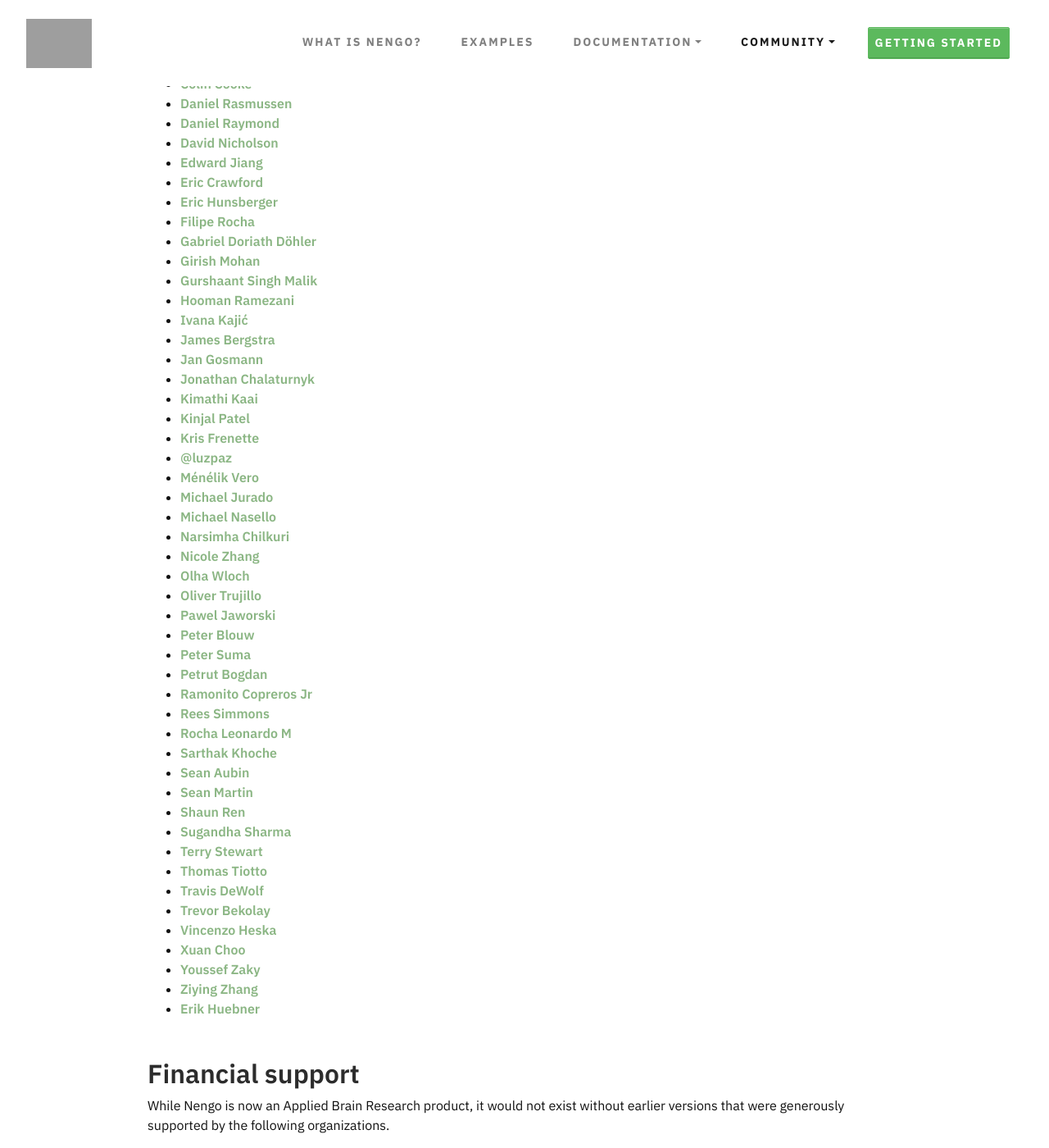
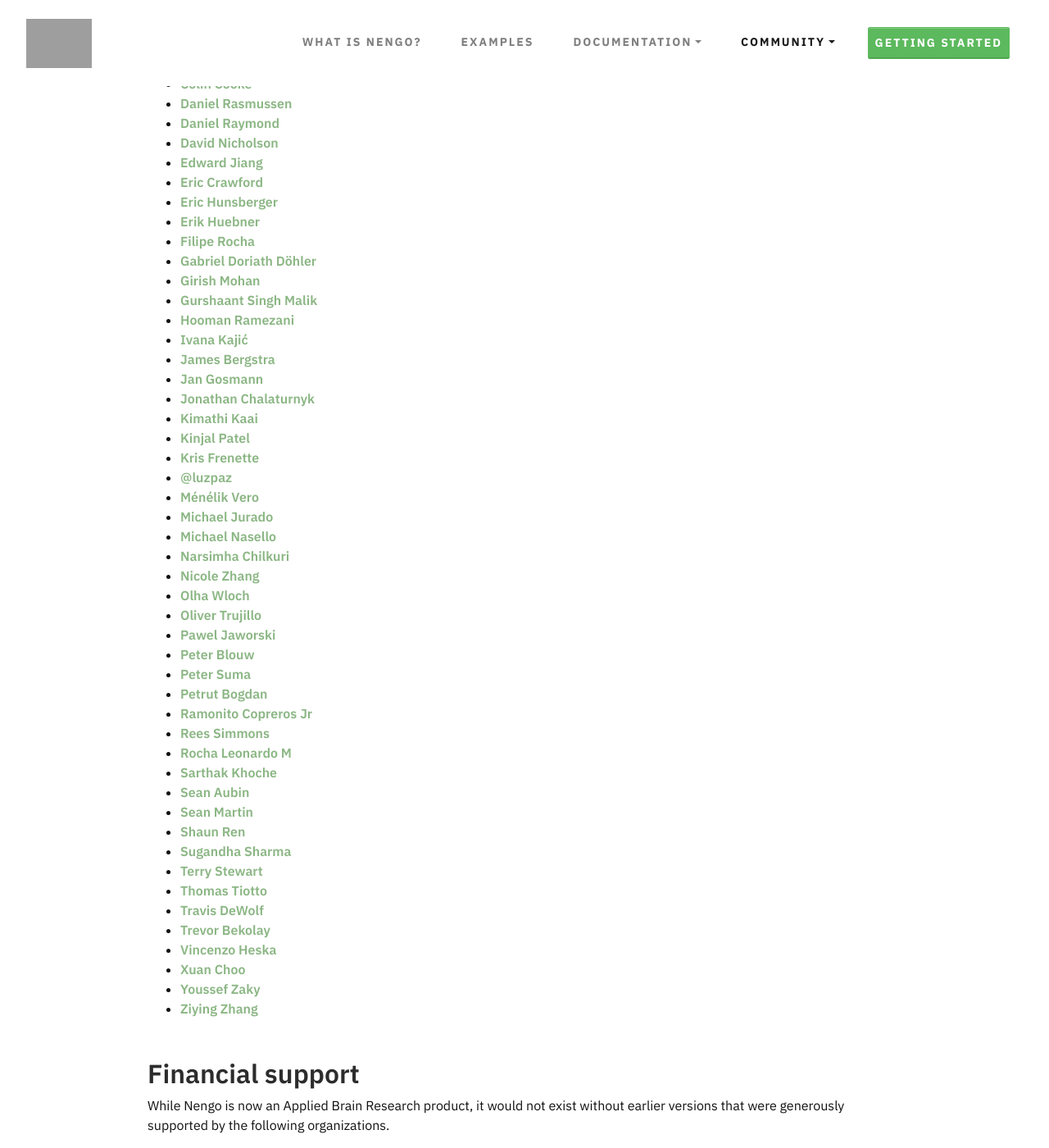
Before and after one commit to nengo/nengo.github.io, a Jekyll site: the page built from people.md, in a window 1280 px wide and 1400 px high, scrolled down 794 px. Shown: the whole window at 82% size. Built offline with Jekyll 4.4.1, drawn with Linux system fonts in a browser that asks for light colours; nearby versions of some CDN libraries; part of the change alters nothing that is shown.

```diff
--- a/people.md
+++ b/people.md
@@ -40,6 +40,7 @@ By adding your name to this file, you are agreeing to the
 - [Edward Jiang](mailto:eydjiang@uwaterloo.ca)
 - [Eric Crawford](mailto:eric.crawford@mail.mcgill.ca)
 - [Eric Hunsberger](mailto:erichuns@gmail.com)
+- [Erik Huebner](mailto:e2huebne@uwaterloo.ca)
 - [Filipe Rocha](mailto:f.rocha41@gmail.com)
 - [Gabriel Doriath Döhler](mailto:gabriel.doriath.dohler@ens.fr)
 - [Girish Mohan](mailto:mohangiri1999@gmail.com)
@@ -80,7 +81,6 @@ By adding your name to this file, you are agreeing to the
 - [Xuan Choo](mailto:xchoo.mainframe@gmail.com)
 - [Youssef Zaky](mailto:youssefzaky@gmail.com)
 - [Ziying Zhang](mailto:zy8zhang@uwaterloo.ca)
-- [Erik Huebner](mailto:e2huebne@uwaterloo.ca)
 
 ## Financial support
 
```
